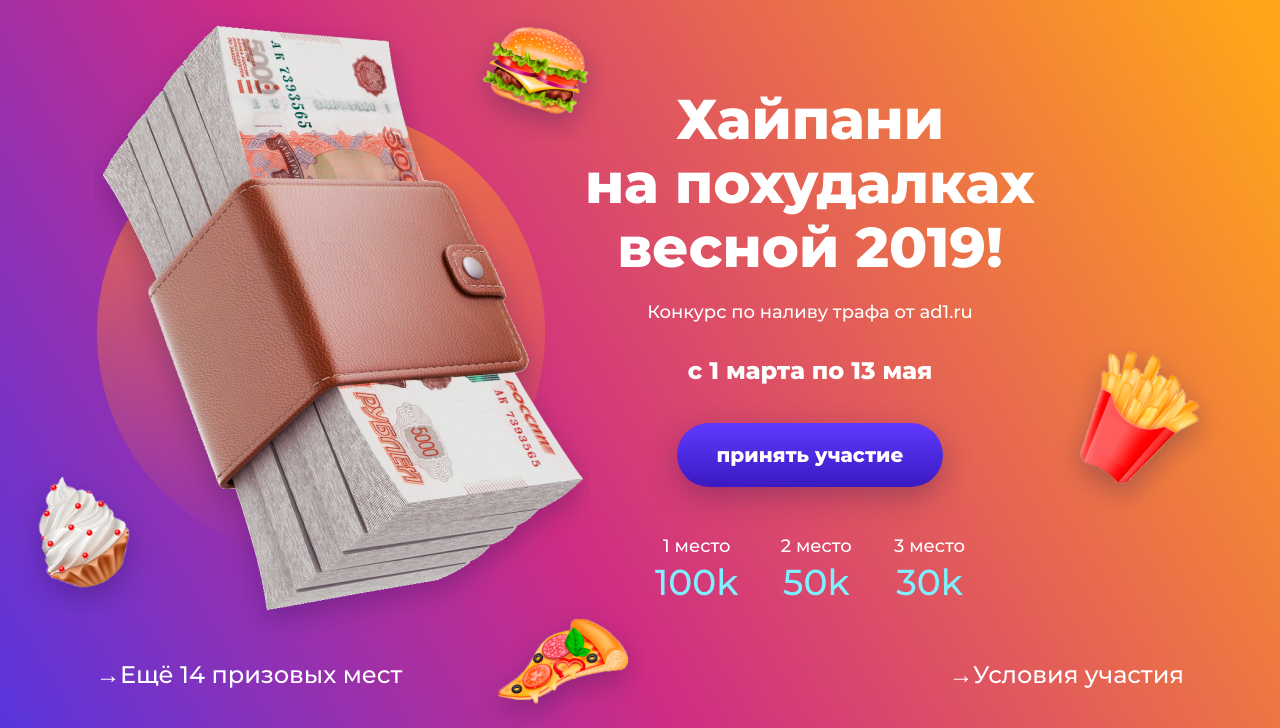
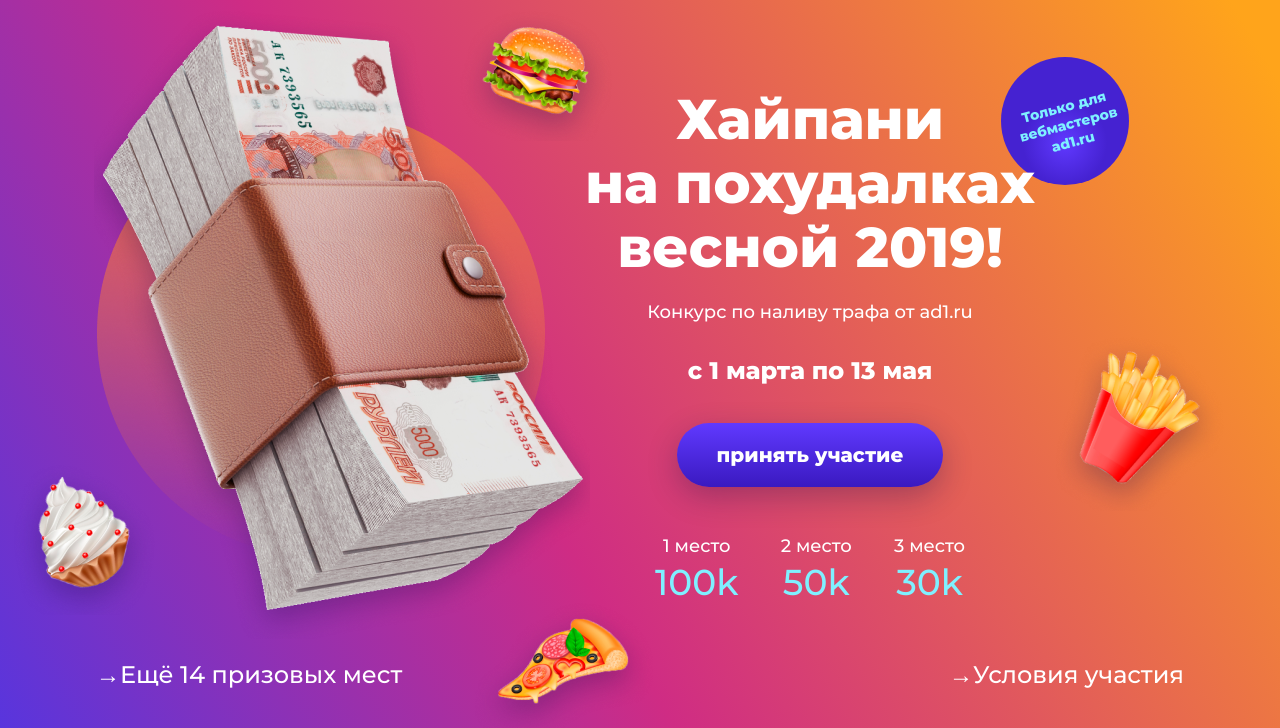
Before and after one commit to alex-lbv/test_ad1.ru, a website: page app/index.html in a window 1280 px wide. Shown: the part 72-800 px from the top of the page. Drawn offline with nearby package versions, Linux system fonts and the light colour scheme; files that its build step writes are made by us from their sources.

Commit message:
feature(contest): adds block absolute for title-wrap

```diff
--- a/app/sass/page/_contest.scss
+++ b/app/sass/page/_contest.scss
@@ -58,12 +58,48 @@
 	}
 
 	&__title {
+		position: relative;
+		z-index: 1;
+
 		font-weight: 800;
 		font-size: 56px;
 		line-height: 64px;
 
 		&-wrap {
 			padding: 0 50px;
+
+			position: relative;
+
+			&::before {
+				position: absolute;
+				content: "";
+				top: -30px;
+				right: 55px;
+
+				width: 128px;
+				height: 128px;
+
+				background: radial-gradient(42.08px at 50% 67.13%, #6039FF 0%, #4522D1 100%);
+				border-radius: 50%;
+			}
+
+			&::after {
+				position: absolute;
+				content: "Только для вебмастеров ad1.ru";
+				top: 9px;
+				right: 42px;
+
+				transform: rotate(-15deg);
+
+				width: 128px;
+				height: 128px;
+
+				font-weight: bold;
+				font-size: 14px;
+				line-height: 18px;
+
+				color: $light-blue;
+			}
 		}
 	}
 
```
